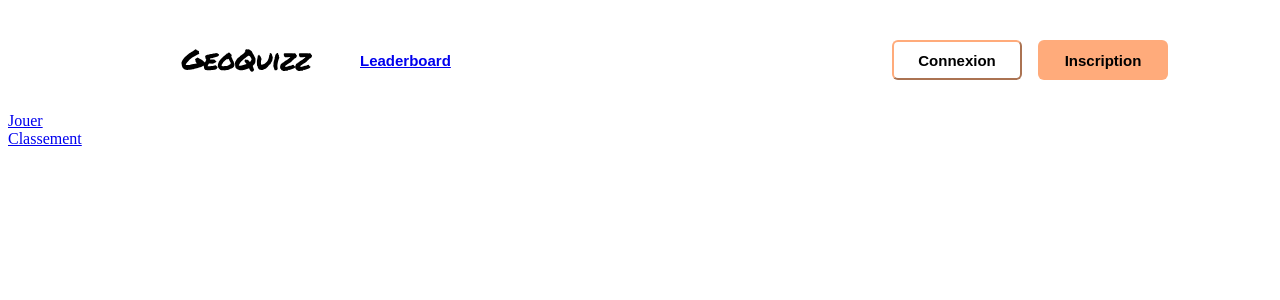
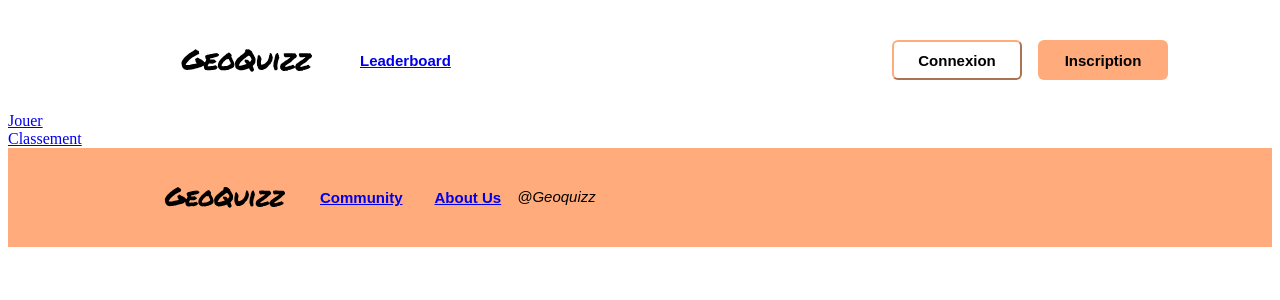
Before and after one commit to valentinflegon/quizz-app, a React (Create React App) app in the folder client/: page / in a window 1280 px wide. Shown: the top 300 px of the page. Built offline with nearby package versions, Linux system fonts and the light colour scheme; a web font is replaced by a local one.

Commit message:
début du footer

```diff
--- a/client/src/app/App.jsx
+++ b/client/src/app/App.jsx
@@ -1,14 +1,7 @@
 import React from 'react';
 import { BrowserRouter, Routes, Route } from "react-router-dom";
 import {Home, Login, Signin, Play, NotFound} from '../pages';
-
-// import Home from "../pages/Home";
-// import NotFound from "../pages/NotFound";
-// import Login from "../pages/auth/Login";
-// import Signin from "../pages/auth/Signin";
-// import Play from '../pages/Play';
-import CountryDist from '../components/CountryDist';
-import Navbar from '../components/Navbar';
+import {Navbar, Footer, CountryDist} from '../components';
 
 function App() {
   return (
@@ -22,8 +15,8 @@ function App() {
         <Route exact path="/countryDistances" element={<CountryDist/>} />
         <Route path="*" element={<NotFound/>} />
       </Routes>
+      <Footer />
     </BrowserRouter>
-
   )
 }
 
--- /dev/null
+++ b/client/src/components/Footer.jsx
@@ -0,0 +1,29 @@
+import React from 'react'
+import { NavLink } from 'react-router-dom';
+import logo from '../assets/logo.svg';
+import '../styles/components/footer.css';
+
+const Footer = () => {
+    return (
+        <div className='footer'>
+            <div className='footer-links'>
+                <div className='footer-links_logo'>
+                    <NavLink to="/"> <img src={logo} alt="logo" /></NavLink>
+                </div>
+                <div className='footer-links_containers'>
+                    <NavLink to="/">
+                        <p>Community</p>
+                    </NavLink>
+                    <NavLink to="/aboutus">
+                        <p>About us</p>
+                    </NavLink>
+                <div className='footer-copyright'>
+                    @Geoquizz
+                </div>
+                </div>
+            </div>
+        </div>
+    )
+}
+
+export default Footer
--- /dev/null
+++ b/client/src/components/index.js
@@ -0,0 +1,7 @@
+export { default as CountryDist } from './CountryDist';
+export { default as Footer } from './Footer';
+export { default as GameModChoice } from './GamemodChoice';
+export { default as Login } from './Login';
+export { default as MainMenu } from './MainMenu';
+export { default as Navbar } from './Navbar';
+export { default as Signin } from './Signin';
--- a/client/src/pages/auth/Login.jsx
+++ b/client/src/pages/auth/Login.jsx
@@ -1,5 +1,4 @@
 import React from 'react';
-import Navbar from '../../components/Navbar';
 import LogIn from '../../components/Login';
 
 const Login = () => {
--- a/client/src/pages/auth/Signin.jsx
+++ b/client/src/pages/auth/Signin.jsx
@@ -1,5 +1,4 @@
 import React from 'react';
-import Navbar from '../../components/Navbar';
 import SignIn from '../../components/Signin';
 
 const Signin = () => {
--- /dev/null
+++ b/client/src/styles/components/footer.css
@@ -0,0 +1,43 @@
+.footer{
+    background-color: #FFAB7B;
+    display: flex;
+    justify-content: space-between;
+    /* align-items: center; */
+    padding: 2rem 6rem;
+}
+
+.footer-links_logo img{
+    width: 200px;
+    height: 31px;
+}
+
+.footer-links{
+    flex: 1;
+    display: flex;
+    justify-content: flex-start;
+    align-items: center;
+}
+
+.footer-links_containers{
+    display: flex;
+    flex-direction: row;
+}
+
+.footer-links_containers p{
+    font-family: var(--font-family);
+    font-weight: bold;
+    font-size: 15px;
+    line-height: 25px;
+    text-transform: capitalize;
+
+    margin: 0 1rem;
+    cursor: pointer;
+}
+
+.footer-copyright{
+    font-family: var(--font-family);
+    font-style: italic;
+    font-size: 15px;
+    line-height: 24px;
+    text-transform: capitalize;
+}
```
Also changed, not shown: client/public/index.html (+0 -23 lines).
